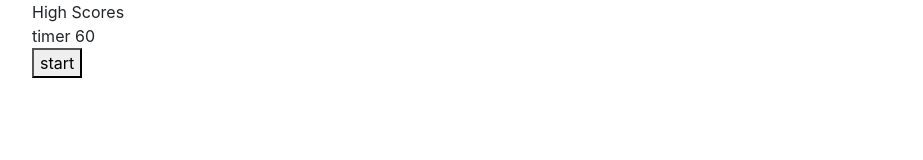
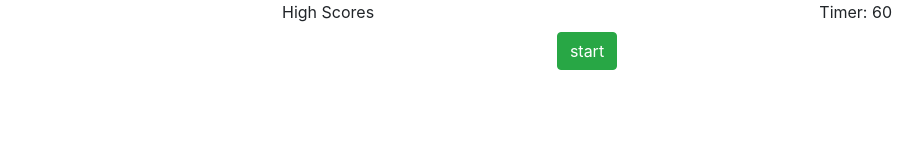
Before and after one commit to kodypbishop/CodeQuiz, a plain HTML site: page index.html in a window 1280 px wide. Shown: the whole page, without its empty margins (53-976 px from the left). Drawn offline with nearby package versions, Linux system fonts and the light colour scheme.

Commit message:
improving bootstrap styling

```diff
--- a/assets/js/script.js
+++ b/assets/js/script.js
@@ -39,7 +39,7 @@ function qu() {
     main.append(question);
     for (let j = 0; j < questions[i].choices.length; j++) {
         let choices = document.createElement("button");
-        choices.setAttribute("class", "btn");
+        choices.setAttribute("class", "btn btn-primary btn-large col-sm-5 m-1");
         choices.textContent = questions[i].choices[j];
         main.append(choices);
     }
@@ -130,11 +130,14 @@ function highscores() {
     }
     let reset = document.createElement("button");
     reset.textContent = "Go Back"
+    reset.setAttribute("onClick", "window.location.reload();");
 
-    reset.setAttribute("onClick", "window.location.reload();");
+    reset.setAttribute("class", "btn btn-primary btn-large col-sm-5 m-1");
     everything.append(reset);
+
     let clear = document.createElement("button");
     clear.textContent = "Clear Scores"
     clear.setAttribute("onClick", "localStorage.clear(); highscores();");
+    clear.setAttribute("class", "btn btn-danger btn-large col-sm-5 m-1");
     everything.append(clear);
 }
--- a/index.html
+++ b/index.html
@@ -26,15 +26,17 @@
 </head>
 
 <body>
-    <div class="container" id="everything">
-        <a onclick="highscores();">High Scores</a>
-        <div>
-            timer <span id="time">60</span>
+    <div class="container col-md-6 col-lg-6 text-center" id="everything">
+        <div class="d-flex">
+            <a class="mr-auto" onclick="highscores();">High Scores</a>
+            <div class="">
+                Timer: <span id="time">60</span>
+            </div>
         </div>
-        <div id="main">
-            <button id="start">start</button>
+        <div id="main" class="text-center">
+                <button id="start" class="btn btn-success btn-large m-2">start</button>
         </div>
-        <div id="form">
+        <div id="form" class="text-center">
 
         </div>
     </div>
```
